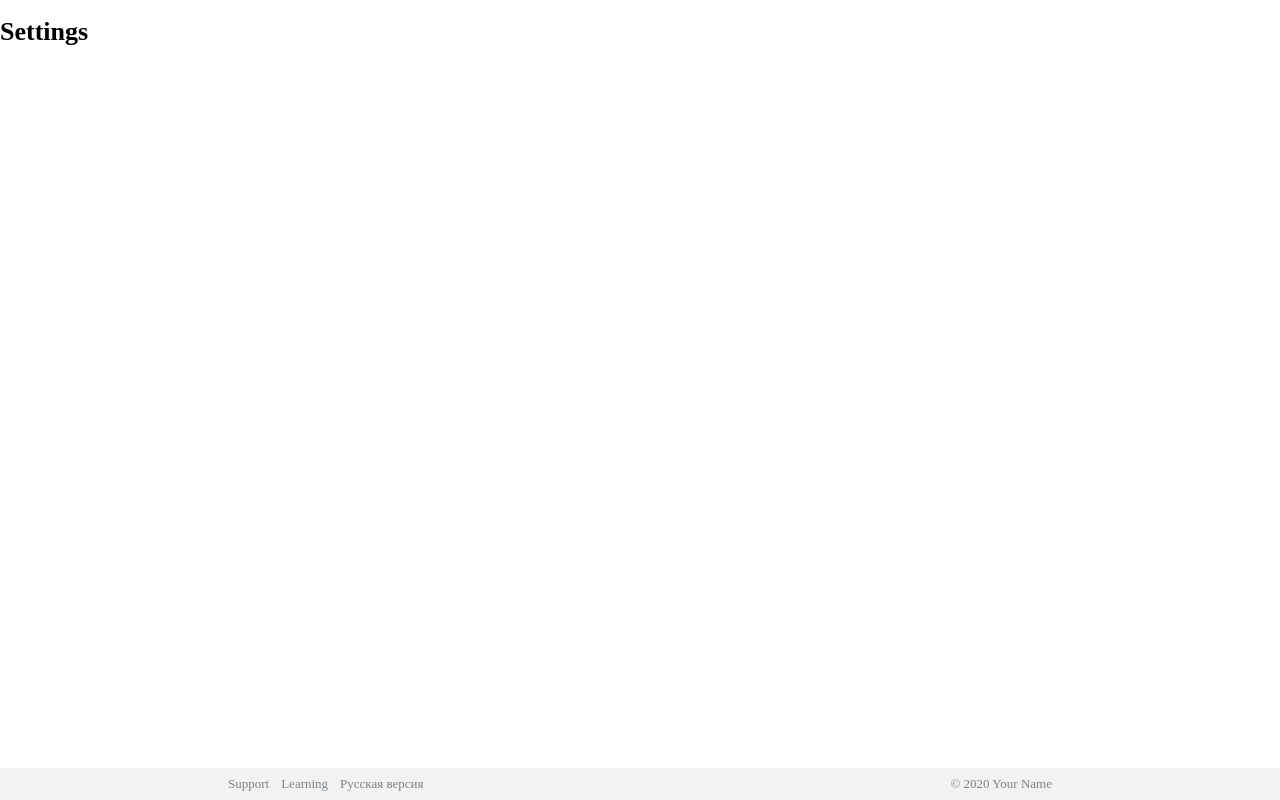
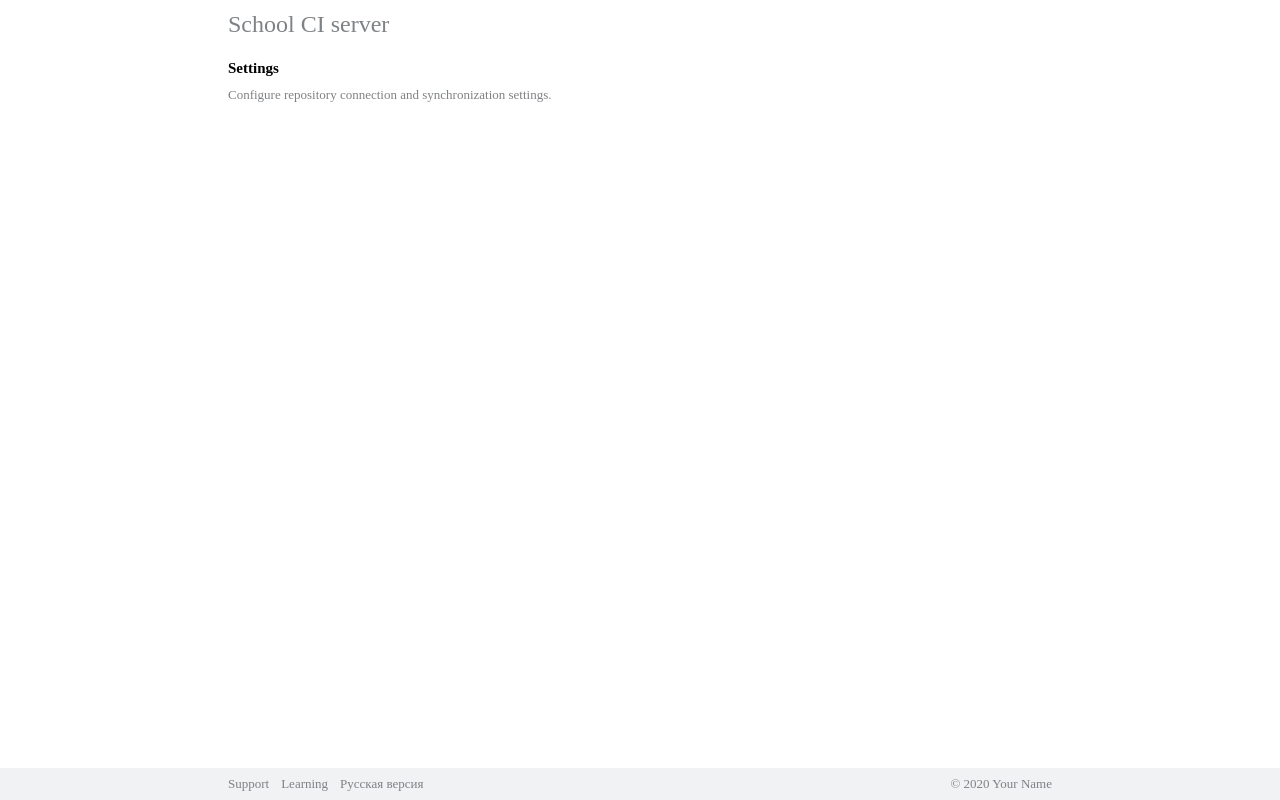
Before and after one commit to temir988/hw_react, a React (Create React App) app: page /settings in a window 1280 px wide. Built offline with nearby package versions, Linux system fonts and the light colour scheme; a web font is replaced by a local one.

Commit message:
start settings page

```diff
--- a/src/components/Header/Header.module.css
+++ b/src/components/Header/Header.module.css
@@ -2,5 +2,5 @@
   display: flex;
   justify-content: space-between;
   align-items: center;
-  padding: 10px 16px;
+  padding: 10px 0;
 }
--- a/src/components/Home/Home.js
+++ b/src/components/Home/Home.js
@@ -9,12 +9,12 @@ import { ReactComponent as LogoSvg } from "./logo.svg";
 
 function Home() {
   return (
-    <div className={s.wrapper}>
+    <div className="wrapper">
       <Header>
         <NavLink to="/" className="link">
           <Logo />
         </NavLink>
-        <NavLink to="/setting" className="link">
+        <NavLink to="/settings" className="link">
           <IconButton icon="setting">Settings</IconButton>
         </NavLink>
       </Header>
@@ -26,7 +26,7 @@ function Home() {
           <div className={s.description}>
             Configure repository connection and synchronization settings
           </div>
-          <NavLink to="/setting" className="link">
+          <NavLink to="/settings" className="link">
             <Button type="action">Open settings</Button>
           </NavLink>
         </div>
--- a/src/components/Home/Home.module.css
+++ b/src/components/Home/Home.module.css
@@ -1,4 +1,4 @@
-.wrapper {
+/* .wrapper {
   display: grid;
   grid-template-rows: auto 1fr;
   grid-template-columns: 1fr;
@@ -6,7 +6,7 @@
   max-width: 824px;
   width: 100%;
   justify-self: center;
-}
+} */
 
 .main {
   display: flex;
--- a/src/components/Settings/Settings.js
+++ b/src/components/Settings/Settings.js
@@ -1,5 +1,25 @@
+import { NavLink } from "react-router-dom";
+
+import Header from "../Header/Header";
+import Logo from "../Logo/Logo";
+import s from "./Settings.module.css";
+
 function Settings() {
-  return <h1>Settings</h1>;
+  return (
+    <div className="wrapper">
+      <Header>
+        <NavLink to="/" className="link">
+          <Logo />
+        </NavLink>
+      </Header>
+      <main>
+        <h1 className={s.title}>Settings</h1>
+        <p className={s.description}>
+          Configure repository connection and synchronization settings.
+        </p>
+      </main>
+    </div>
+  );
 }
 
 export default Settings;
--- /dev/null
+++ b/src/components/Settings/Settings.module.css
@@ -0,0 +1,12 @@
+.title {
+  margin-bottom: 8px;
+  font-size: 15px;
+  font-weight: 700;
+  line-height: 20px;
+}
+
+.description {
+  color: var(--blue-grey-500);
+  margin: 0 0 20px 0;
+  line-height: 18px;
+}
--- a/src/styles/index.css
+++ b/src/styles/index.css
@@ -29,3 +29,14 @@ body {
   display: inline-block;
   text-decoration: none;
 }
+
+.wrapper {
+  display: grid;
+  grid-template-rows: auto 1fr;
+  grid-template-columns: 1fr;
+
+  max-width: calc(824px + 32px);
+  padding: 0 16px;
+  width: 100%;
+  justify-self: center;
+}
```
Also changed, not shown: src/components/FormInput/FormInput.js (added, +10 -0 lines), src/components/FormInput/FormInput.module.css (added), 1 other file (tests, documents, lock files or other folders).
